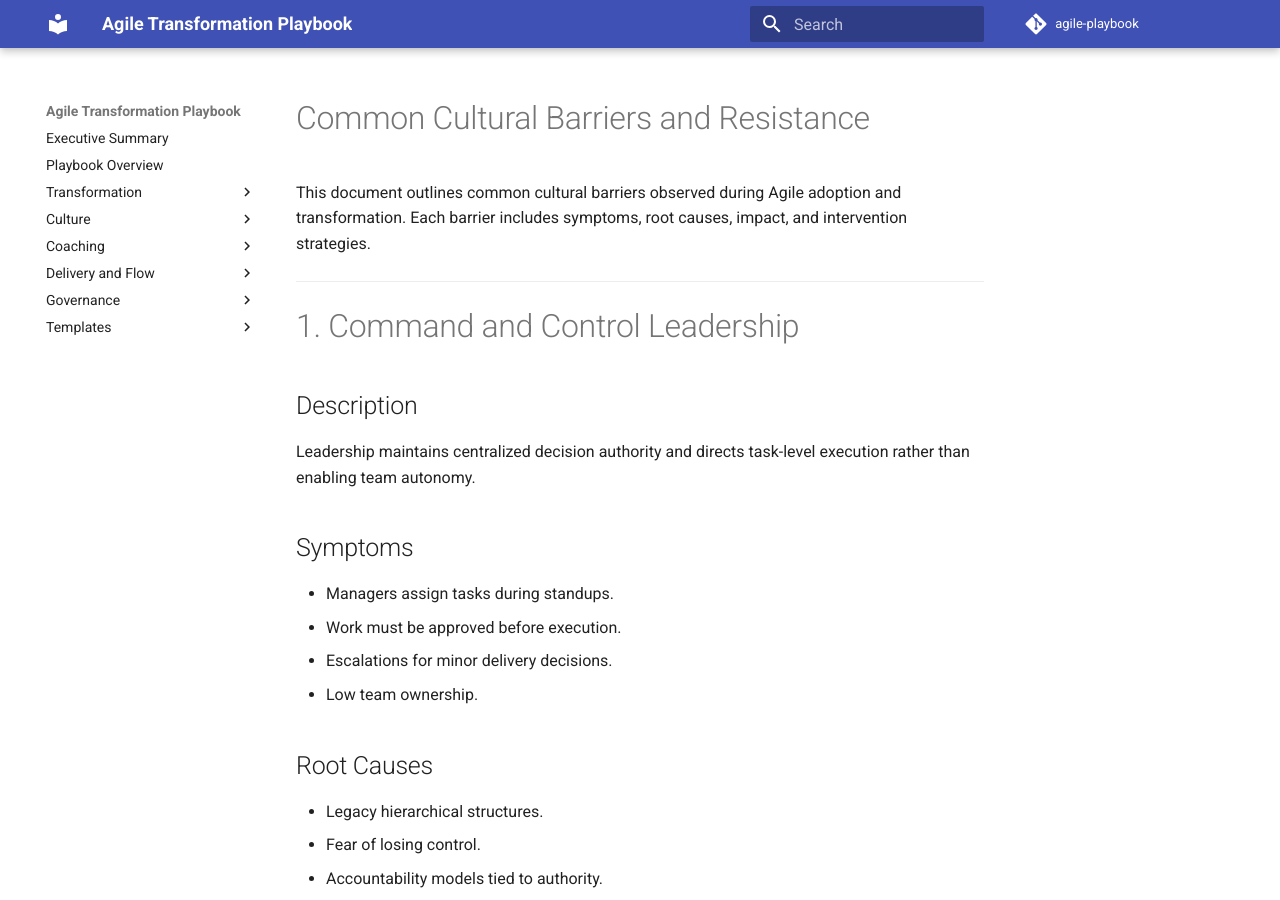
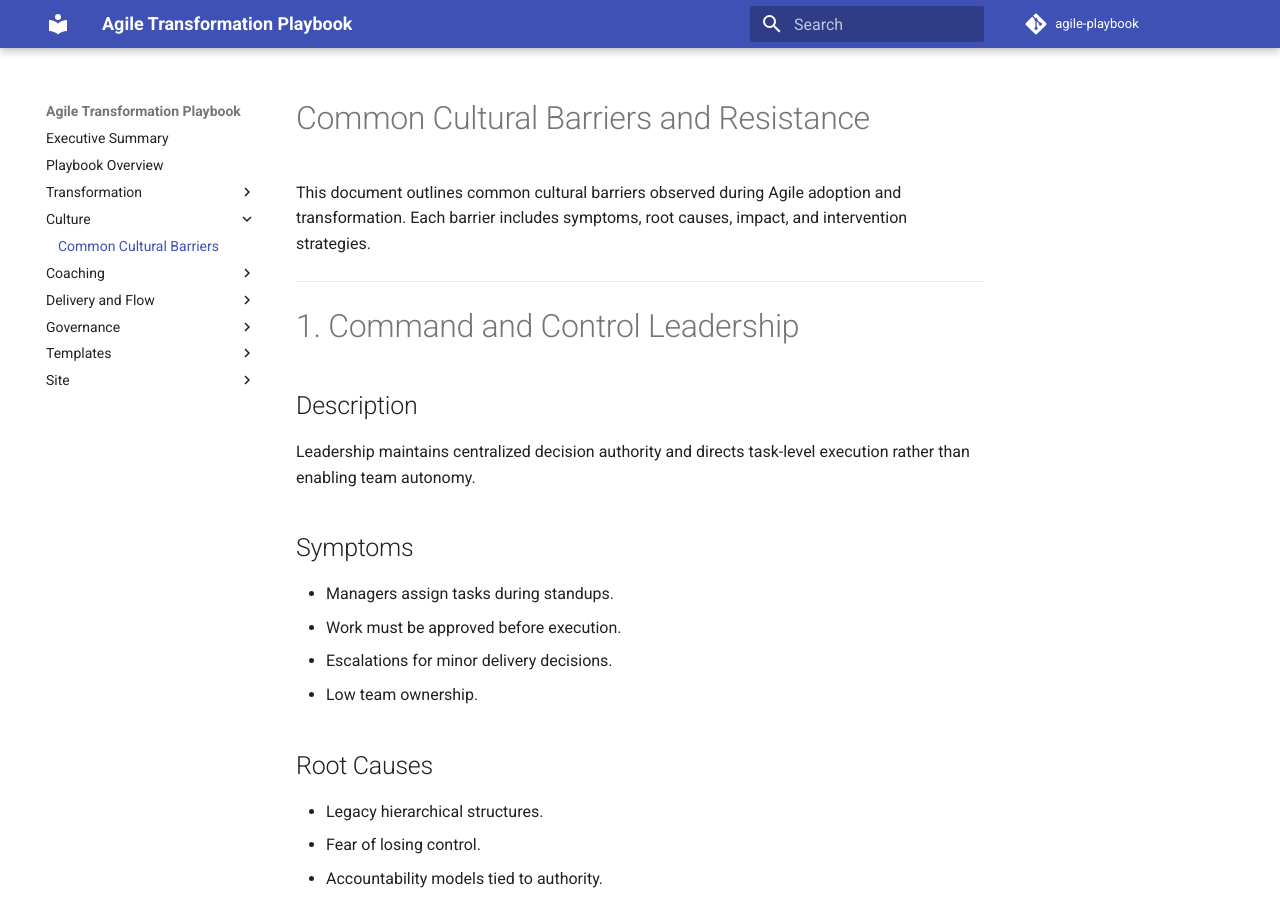
Before and after one commit to awsvkvims/agile-playbook, an MkDocs documentation site: the page built from docs/culture/COMMON_CULTURAL_BARRIERS.md, in a window 1280 px wide and 900 px high. Built offline with MkDocs 1.6.1 and Material for MkDocs 9.7.7, drawn with Linux system fonts in a browser that asks for light colours; comment, search, counter and statistics services are not loaded; part of the change alters nothing that is shown.

Commit message:
Fix MkDocs nav paths and cultural barriers filename

```diff
--- a/mkdocs.yml
+++ b/mkdocs.yml
@@ -8,36 +8,40 @@ theme:
   name: material
 
 nav:
-  - Executive Summary: docs/EXECUTIVE_TRANSFORMATION_SUMMARY.md
-  - Playbook Overview: docs/playbook/PLAYBOOK.md
+  - Executive Summary: EXECUTIVE_TRANSFORMATION_SUMMARY.md
+  - Playbook Overview: playbook/PLAYBOOK.md
 
   - Transformation:
-      - Roadmap Template: docs/transformation/TRANSFORMATION_ROADMAP_TEMPLATE.md
-      - Maturity Model: docs/transformation/AGILE_MATURITY_MODEL.md
-      - Maturity Scoring Worksheet: docs/transformation/MATURITY_SCORING_WORKSHEET.md
-      - Quarterly Executive Review: docs/transformation/QUARTERLY_EXECUTIVE_REVIEW_TEMPLATE.md
+      - Roadmap Template: transformation/TRANSFORMATION_ROADMAP_TEMPLATE.md
+      - Maturity Model: transformation/AGILE_MATURITY_MODEL.md
+      - Maturity Scoring Worksheet: transformation/MATURITY_SCORING_WORKSHEET.md
+      - Quarterly Executive Review: transformation/QUARTERLY_EXECUTIVE_REVIEW_TEMPLATE.md
 
   - Culture:
-      - Common Cultural Barriers: docs/culture/COMMON_CULTURAL_BARRIERS.md
+      - Common Cultural Barriers: culture/COMMON_CULTURAL_BARRIERS.md
 
   - Coaching:
-      - Agile Coaching Structures: docs/coaching/AGILE_COACHING_STRUCTURES.md
-      - Coaching Agreement Template: docs/templates/COACHING_AGREEMENT_TEMPLATE.md
+      - Agile Coaching Structures: coaching/AGILE_COACHING_STRUCTURES.md
+      - Coaching Agreement Template: templates/COACHING_AGREEMENT_TEMPLATE.md
 
   - Delivery and Flow:
-      - Metrics Framework: docs/metrics/METRICS_FRAMEWORK.md
-      - Transformation Health Dashboard: docs/metrics/TRANSFORMATION_HEALTH_DASHBOARD.md
-      - Value Stream Flow: docs/diagrams/swimlanes/VALUE_STREAM_FLOW.md
-      - Framework Comparison: docs/diagrams/FRAMEWORK_VALUE_STREAM_COMPARISON.md
-      - Unified Overlay: docs/diagrams/UNIFIED_VALUE_STREAM_OVERLAY.md
+      - Metrics Framework: metrics/METRICS_FRAMEWORK.md
+      - Transformation Health Dashboard: metrics/TRANSFORMATION_HEALTH_DASHBOARD.md
+      - Value Stream Flow: diagrams/swimlanes/VALUE_STREAM_FLOW.md
+      - Framework Comparison: diagrams/FRAMEWORK_VALUE_STREAM_COMPARISON.md
+      - Unified Overlay: diagrams/UNIFIED_VALUE_STREAM_OVERLAY.md
 
   - Governance:
-      - Agile Operating Model RACI: docs/raci/AGILE_OPERATING_MODEL_RACI.md
-      - Coaching Escalation Flow: docs/diagrams/swimlanes/COACHING_ESCALATION_FLOW.md
+      - Agile Operating Model RACI: raci/AGILE_OPERATING_MODEL_RACI.md
+      - Coaching Escalation Flow: diagrams/swimlanes/COACHING_ESCALATION_FLOW.md
 
   - Templates:
-      - Retrospective Template: docs/templates/RETROSPECTIVE_TEMPLATE.md
-      - Working Agreement Template: docs/templates/WORKING_AGREEMENT_TEMPLATE.md
+      - Retrospective Template: templates/RETROSPECTIVE_TEMPLATE.md
+      - Working Agreement Template: templates/WORKING_AGREEMENT_TEMPLATE.md
+
+  - Site:
+      - Site Instructions: SITE.md
+      - Style Guide: STYLE_GUIDE.md
 
 markdown_extensions:
   - toc:
```
Also changed, not shown: docs/culture/COMMON_CULTURAL_BARRIERS.md (renamed from docs/culture/COMMON_CULTURAL_BARIERS.md).
